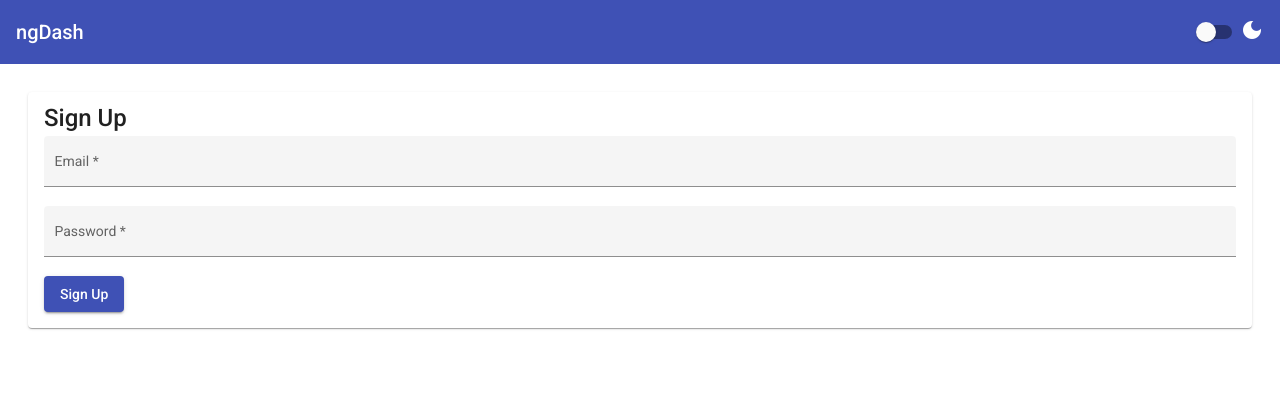
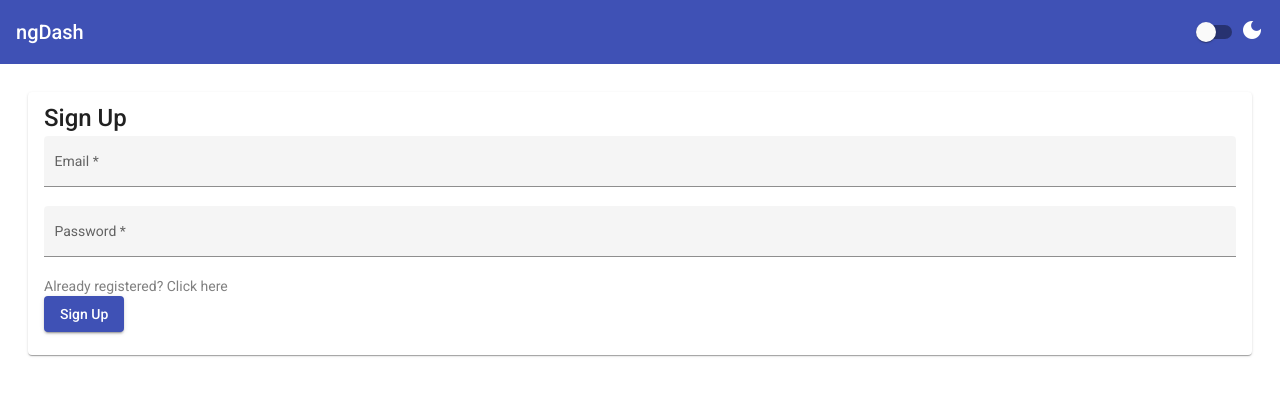
Before and after one commit to PatrickPrakash/ngDash, an Angular app: page /signup in a window 1280 px wide. Shown: the top 396 px of the page. Built offline with nearby package versions, Linux system fonts and the light colour scheme.

Commit message:
Fix some bugs in Auth UI Components

```diff
--- a/src/modules/auth/components/signin/signin.component.html
+++ b/src/modules/auth/components/signin/signin.component.html
@@ -34,7 +34,7 @@
           type="password"
           matInput
           formControlName="password"
-            placeholder="Enter your Email"
+          placeholder="Enter your Password"
         />
         <mat-error *ngIf="errorHandling('password', 'required')">
           Password is <strong>required</strong>
@@ -44,7 +44,16 @@
         </mat-error>
       </mat-form-field>
 
-        <button mat-raised-button color="primary" (click)="Submit()">
+      <a routerLink="/signup" class="link-signup"
+        >Not signed up? Click to register</a
+      >
+
+      <button
+        mat-raised-button
+        color="primary"
+        class="btn-signin"
+        (click)="Submit()"
+      >
         Sign In
       </button>
     </form>
--- a/src/modules/auth/components/signin/signin.component.scss
+++ b/src/modules/auth/components/signin/signin.component.scss
@@ -8,7 +8,7 @@ mat-form-field {
     margin-bottom: 0.5em;
   }
 
-  .link-signin {
+  .link-signup {
     text-decoration: none;
     color: grey;
   }
--- a/src/modules/auth/components/signup/signup.component.html
+++ b/src/modules/auth/components/signup/signup.component.html
@@ -44,7 +44,21 @@
         </mat-error>
       </mat-form-field>
 
-      <button mat-raised-button color="primary" type="submit">Sign Up</button>
+      <a
+        routerLink="/signin"
+        class="link-signup"
+        routerLinkActive="router-link-active"
+        >Already registered? Click here</a
+      >
+
+      <button
+        mat-raised-button
+        color="primary"
+        class="btn-signup"
+        type="submit"
+      >
+        Sign Up
+      </button>
     </form>
   </mat-card-content>
 </mat-card>
--- a/src/modules/auth/components/signup/signup.component.scss
+++ b/src/modules/auth/components/signup/signup.component.scss
@@ -8,7 +8,7 @@ mat-form-field {
     margin-bottom: 0.5em;
   }
 
-  .link-signin {
+  .link-signup {
     text-decoration: none;
     color: grey;
   }
```
Also changed, not shown: 1 other file (tests, documents, lock files or other folders). Lines whose indentation alone changed are shown as unchanged.
